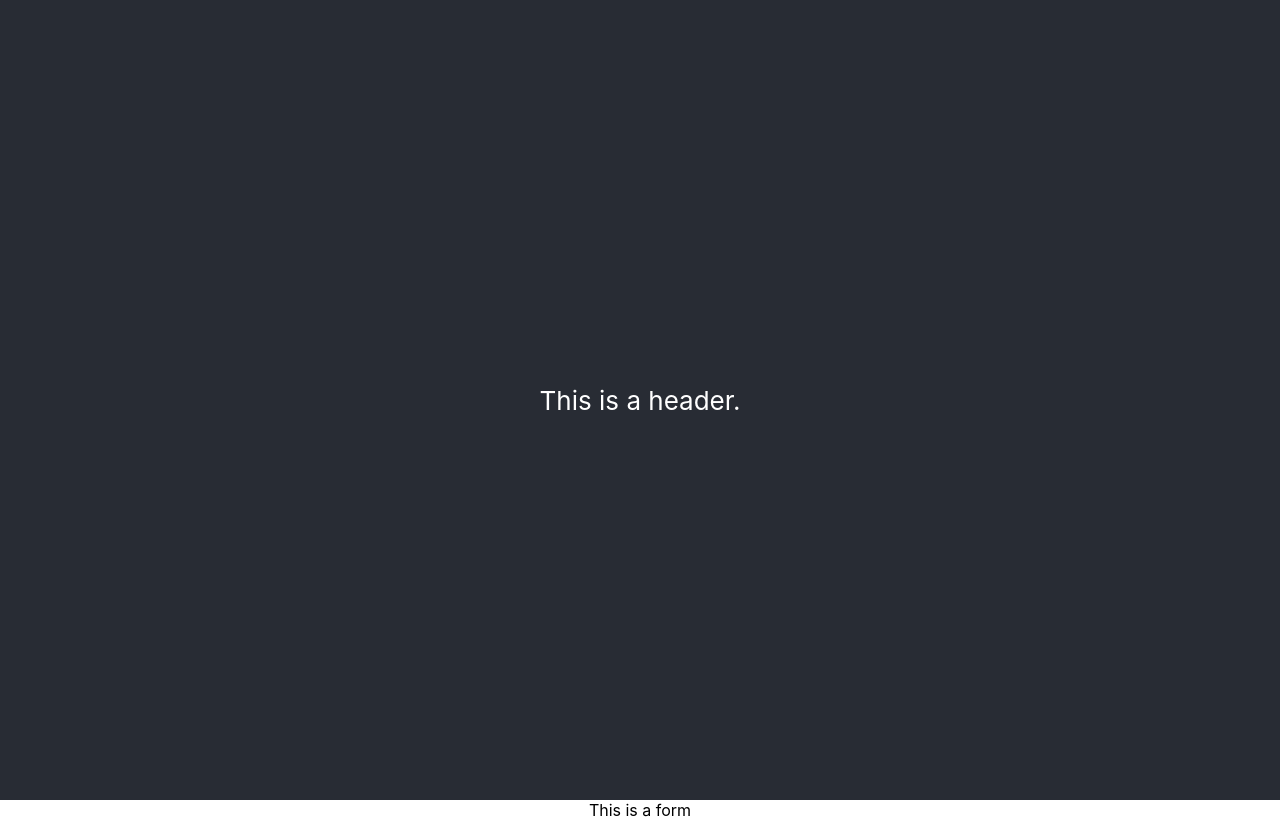
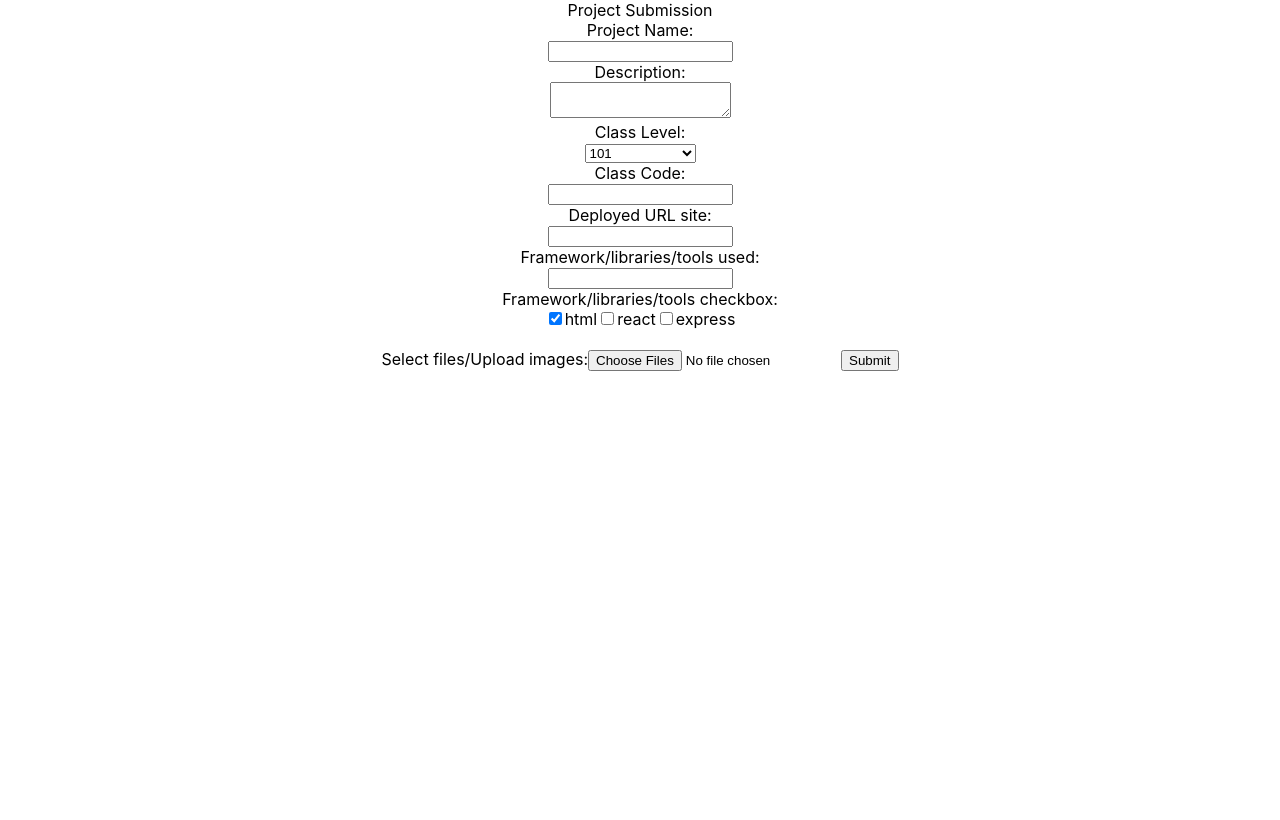
Before and after one commit to TeamUndeclared/HallOfChampionsUI, a React (Create React App) app: page / in a window 1280 px wide. Built offline with nearby package versions, Linux system fonts and the light colour scheme.

Commit message:
form elements

```diff
--- a/package.json
+++ b/package.json
@@ -3,6 +3,8 @@
   "version": "0.1.0",
   "private": true,
   "dependencies": {
+    "@material-ui/core": "^4.11.3",
+    "@material-ui/icons": "^4.11.2",
     "@testing-library/jest-dom": "^5.11.9",
     "@testing-library/react": "^11.2.5",
     "@testing-library/user-event": "^12.6.3",
--- a/src/App.js
+++ b/src/App.js
@@ -4,9 +4,6 @@ import Form from './Components/Form/Form';
 function App() {
   return (
     <div className="App">
-      <header className="App-header">
-        This is a header.
-      </header>
       <Form />
     </div>
   );
--- a/src/Components/Form/Form.js
+++ b/src/Components/Form/Form.js
@@ -1,15 +1,153 @@
 import React from 'react';
+import { makeStyles } from '@material-ui/core/styles';
+import Chip from '@material-ui/core/Chip';
+import Paper from '@material-ui/core/Paper';
+import TagFacesIcon from '@material-ui/icons/TagFaces';
 
 import "../../Assets/scss/main.scss"
 import './Form.scss';
 
+const useStyles = makeStyles((theme) => ({
+  root: {
+    display: 'flex',
+    justifyContent: 'center',
+    flexWrap: 'wrap',
+    listStyle: 'none',
+    padding: theme.spacing(0.5),
+    margin: 0,
+  },
+  chip: {
+    margin: theme.spacing(0.5),
+  },
+}));
+
 function Form() {
+
+  const classes = useStyles();
+  const [chipData, setChipData] = React.useState([
+    { key: 0, label: 'React' },
+    { key: 1, label: 'Angular' },
+    { key: 2, label: 'HTML' },
+    { key: 3, label: 'CSS' },
+    { key: 4, label: 'Express' },
+    { key: 5, label: 'NodeJS' },
+    { key: 6, label: 'Mongo DB' },
+    { key: 7, label: 'Material UI' },
+
+  ]);
+
+
+
+  const handleSubmit =(e)=>{
+    e.preventDefault();
+    let formInfo = e.target.elements;
+    // console.log('Project Name:....', formInfo.projectName.value)
+    // console.log('description:....', formInfo.description.value)
+    // console.log('Class level value:....', formInfo.classLevel.value)
+    // console.log('Class Code:....', formInfo.classCode.value)
+    // console.log('Live URL:....', formInfo.isLiveUrl.value)
+    // console.log('Project Tags:....', formInfo.projectTags.value)
+
+    console.log('Looking for Radio:....', formInfo.projectTags[3].defaultChecked)
+    console.log('Looking for Radio:....', formInfo.projectTags[3].checked)
+    console.log('Looking for Radio:....', formInfo.projectTags[3].value)
+
+    // foreach input, if projectTags.checked is true, push projectTags.value into an array
+
+
+  }
 
   // Do stuff
   return (
-    <div className="Form">
-      This is a form
-    </div>
+
+
+
+    <form onSubmit={handleSubmit}>
+      <label>
+        Project Submission
+      </label>
+      <br />
+
+      <label for="projectName">
+        Project Name:
+        <br />
+        <input id="projectName" name="projectName" />
+
+      </label>
+      <br />
+      <label for="description">
+        Description:
+        <br />
+        <textarea id="description" name="description" />
+
+      </label>
+      <br />
+      <label for="classLevel">
+        Class Level:
+        <br />
+        <select id="classLevel" name="classLevel">
+          <option value="101">101</option>
+          <option value="102">102</option>
+          <option value="201">201</option>
+          <option value="301">301</option>
+          <option value="401JavaScript">401 JavaScript</option>
+          <option value="401DotNet">401 .Net</option>
+          <option value="401Java">401 Java</option>
+          <option value="401Python">401 Python</option>
+
+        </select>
+      </label>
+      <br />
+      <label for="classCode">
+        Class Code:
+        <br />
+        <input id="classCode" name="classCode" />
+
+      </label>
+      <br />
+      <label for="isLiveUrl">
+        Deployed URL site:
+        <br />
+        <input id="isLiveUrl" name="isLiveUrl" />
+
+      </label>
+      <br />
+      <label for="projectTags">
+        Framework/libraries/tools used:
+        <br />
+        <input id="projectTags" name="projectTags" />
+
+      </label>
+      <br />
+      <section for="projectTags">
+        Framework/libraries/tools checkbox:
+        <br />
+        <section id="checkboxLabels">
+
+          <label>
+            <input id="projectTags" name="projectTags" type="checkbox" value="html" defaultChecked="false" />
+            html
+          </label>
+          <label>
+            <input id="projectTags" name="projectTags" type="checkbox" value="react" />
+            react
+          </label>
+          <label>
+            <input id="projectTags" name="projectTags" type="checkbox" value="express" />
+            express
+          </label>
+        </section>
+
+      </section>
+      <br />
+      <label for="myfile">
+        Select files/Upload images:
+        <input id="file" type="file" name="myfile" multiple />
+      </label>
+
+
+      <input id="submitButton" type="submit" />
+    </form>
   );
 }
 
```
Also changed, not shown: 1 other file (tests, documents, lock files or other folders).
